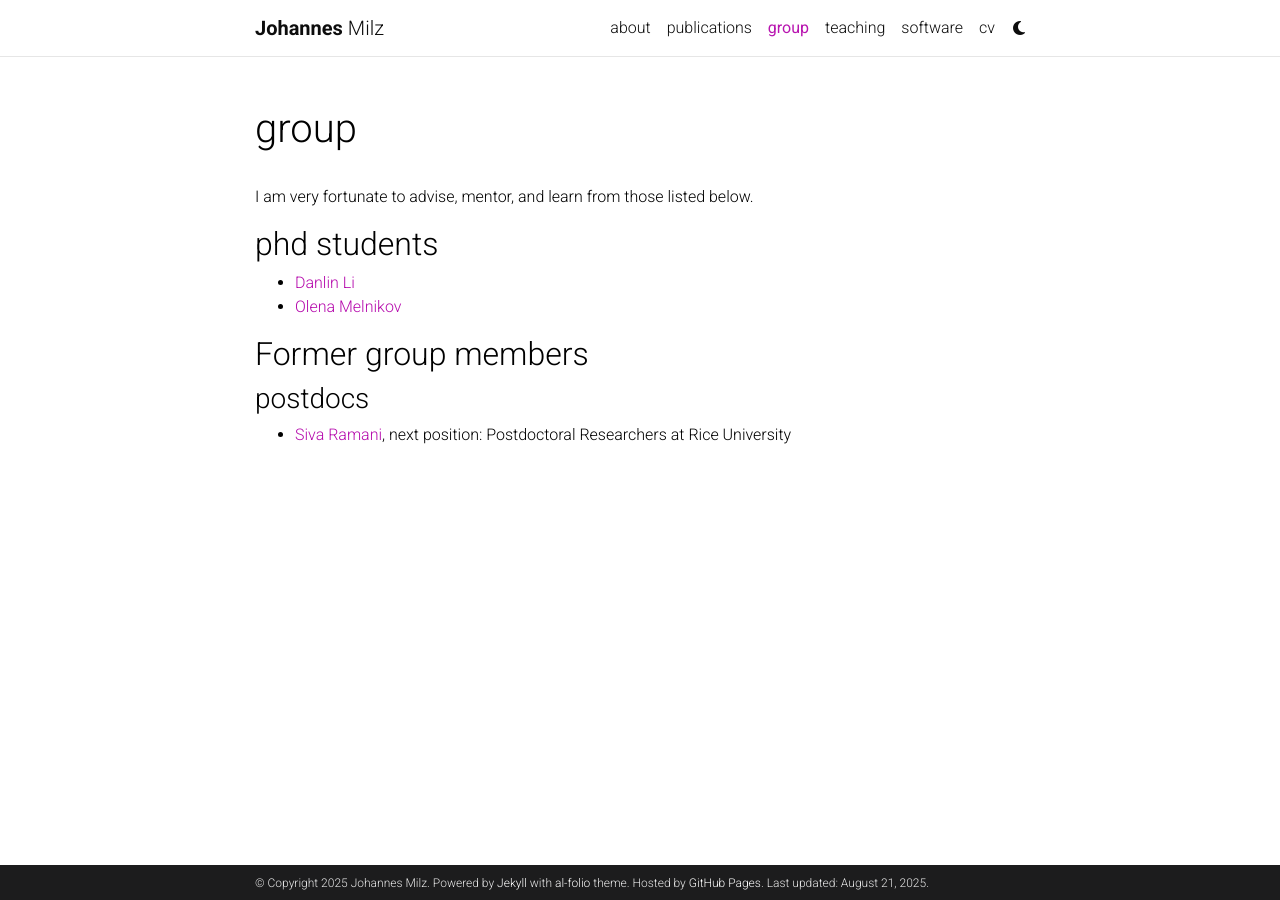
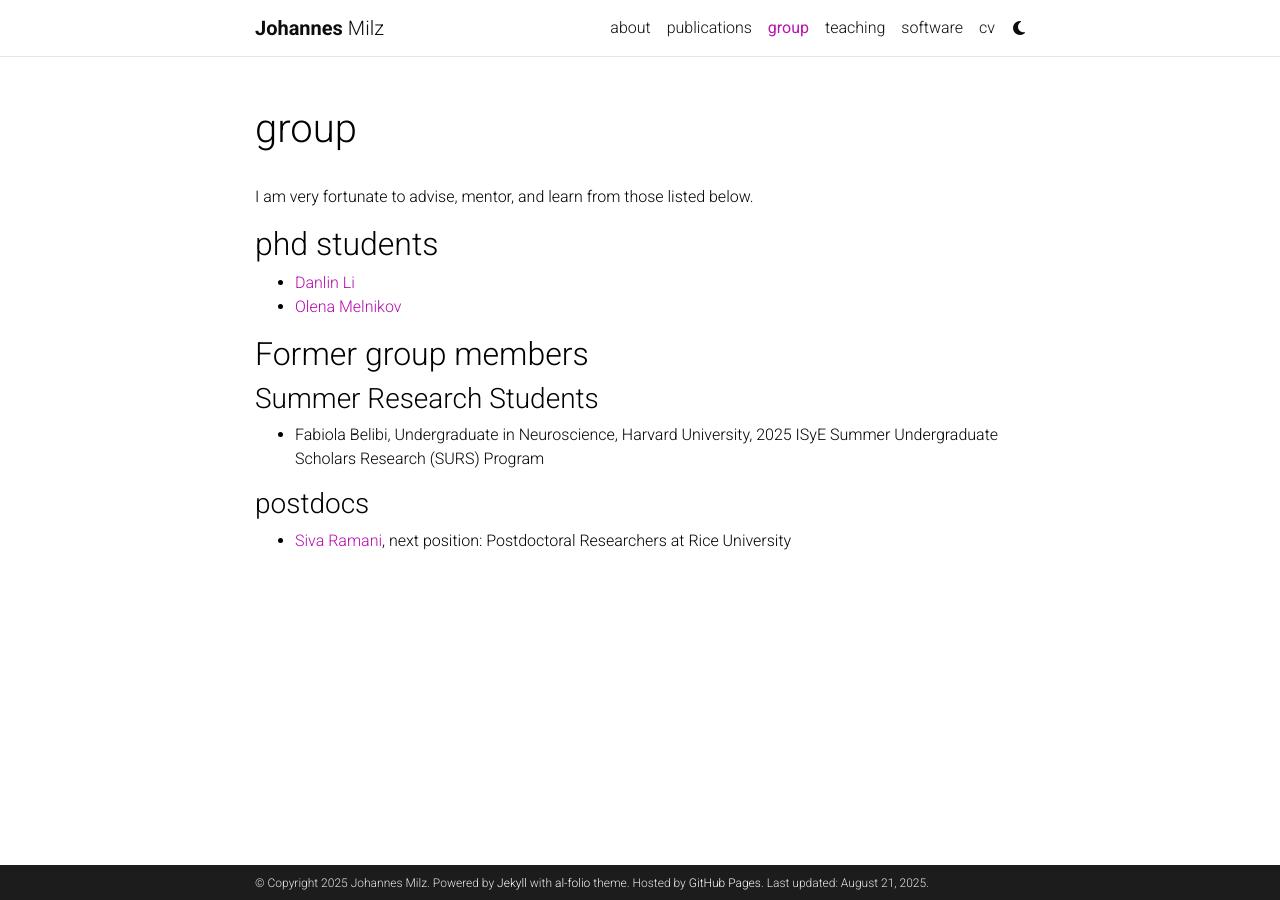
Before and after one commit to milzj/milzj.github.io, a Jekyll site: the page built from _pages/group.md, in a window 1280 px wide. Built offline with Jekyll 4.4.1, drawn with Linux system fonts in a browser that asks for light colours; comment, search, counter and statistics services are not loaded; a style sheet for code colours, icons or effects is not loaded.

Commit message:
Update group.md

```diff
--- a/_pages/group.md
+++ b/_pages/group.md
@@ -16,6 +16,10 @@ I am very fortunate to advise, mentor, and learn from those listed below.
 
 ## Former group members
 
+### Summer Research Students
+
+ - Fabiola Belibi, Undergraduate in Neuroscience, Harvard University, 2025 ISyE Summer Undergraduate Scholars Research (SURS) Program
+
 ### postdocs
 
   - [Siva Ramani](https://cmor.rice.edu/people/visiting-postdoctoral-researchers), next position: Postdoctoral Researchers at Rice University
```
